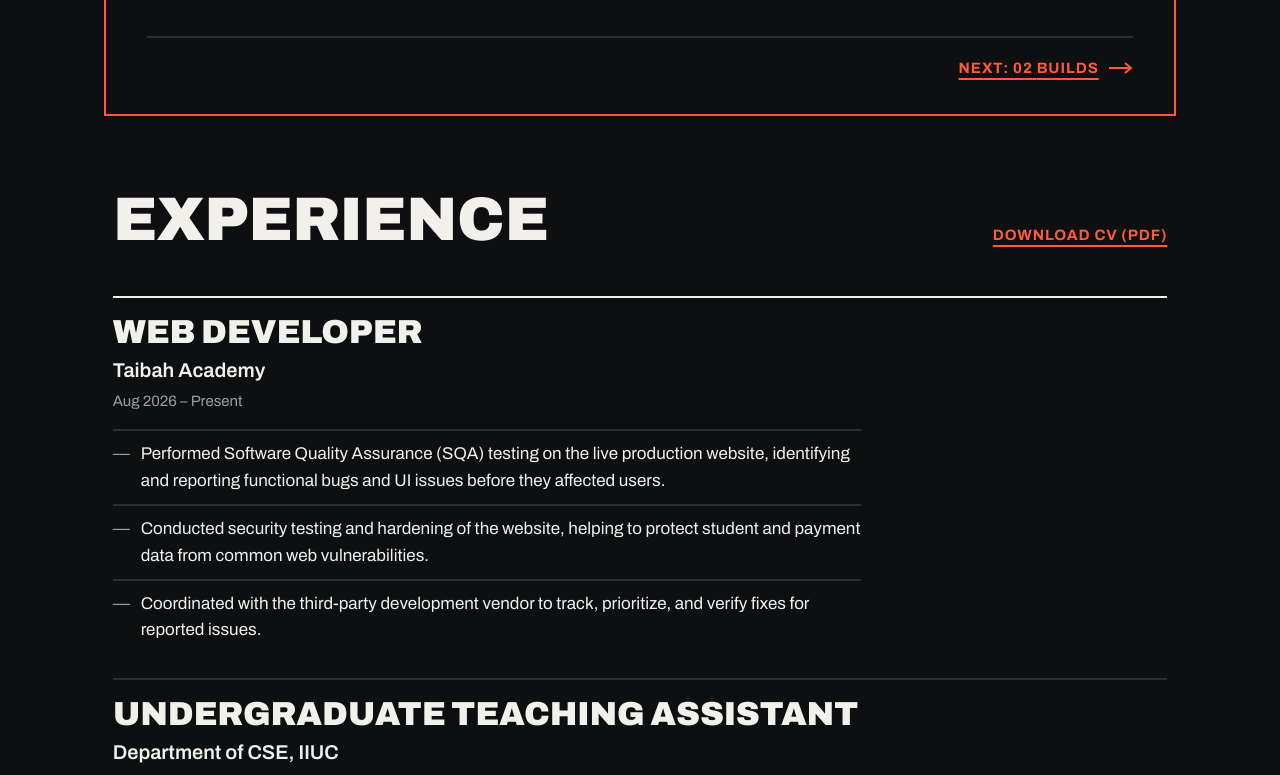
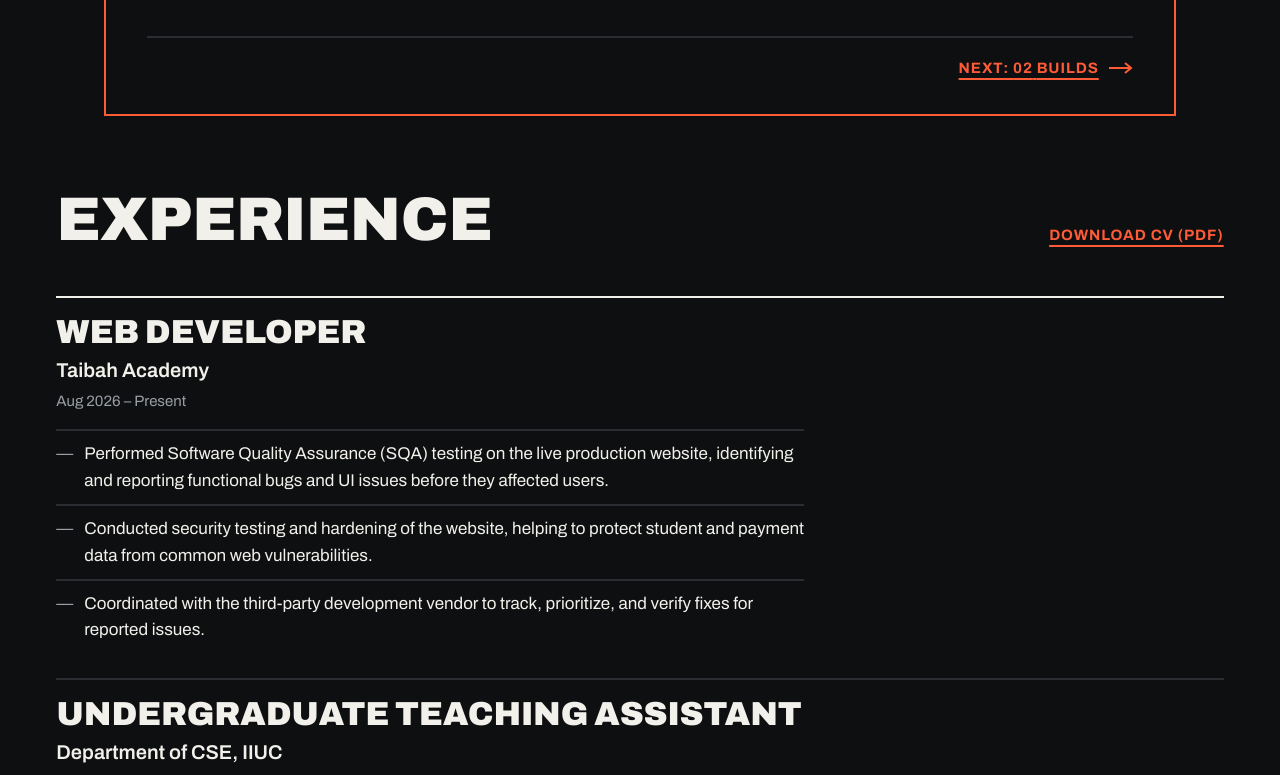
Before and after one commit to ToshifurRahman/portfolio, a React (Vite) app: page / in a window 1280 px wide. Shown: the part 836-1611 px from the top of the page. Built offline with nearby package versions, Linux system fonts and the light colour scheme.

Commit message:
style(sections): keep CV sections inside the page padding and make the backdrop opaque
The dialog backdrop uses the ground token with no transparency, matching the
flat rule, and the sections no longer fight the page container for width.

```diff
--- a/src/styles.css
+++ b/src/styles.css
@@ -1048,9 +1048,7 @@ a:hover > .action .arrow {
 /* cv-content ------------------------------------------------------------- */
 
 .cv-section {
-  max-width: 100rem;
-  margin-inline: auto;
-  padding: clamp(2.5rem, 6vw, 5rem) var(--pad);
+  padding-block: clamp(2.5rem, 6vw, 5rem);
   border-bottom: var(--line) solid var(--rule);
 }
 
@@ -1228,7 +1226,6 @@ a:hover > .action .arrow {
 
 .cv-dialog::backdrop {
   background: var(--bg);
-  opacity: 0.92;
 }
 
 .cv-dialog-title {
```
